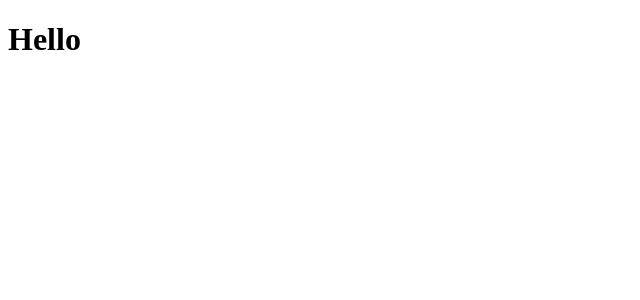
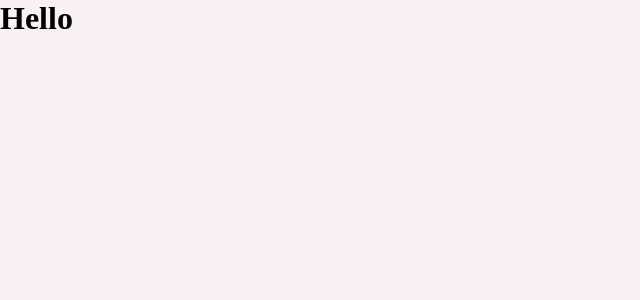
Before and after one commit to Gabrielhidro/dt.money-ignite, a React (Create React App) app: page / in a window 1280 px wide. Shown: the top 300 px of the page, without its empty margins (0-640 px from the left). Built offline with nearby package versions, Linux system fonts and the light colour scheme.

Commit message:
Create global style

```diff
--- a/public/index.html
+++ b/public/index.html
@@ -2,42 +2,12 @@
 <html lang="en">
   <head>
     <meta charset="utf-8" />
-    <link rel="icon" href="%PUBLIC_URL%/favicon.ico" />
     <meta name="viewport" content="width=device-width, initial-scale=1" />
-    <meta name="theme-color" content="#000000" />
-    <meta
-      name="description"
-      content="Web site created using create-react-app"
-    />
-    <link rel="apple-touch-icon" href="%PUBLIC_URL%/logo192.png" />
-    <!--
-      manifest.json provides metadata used when your web app is installed on a
-      user's mobile device or desktop. See https://developers.google.com/web/fundamentals/web-app-manifest/
-    -->
-    <link rel="manifest" href="%PUBLIC_URL%/manifest.json" />
-    <!--
-      Notice the use of %PUBLIC_URL% in the tags above.
-      It will be replaced with the URL of the `public` folder during the build.
-      Only files inside the `public` folder can be referenced from the HTML.
-
-      Unlike "/favicon.ico" or "favicon.ico", "%PUBLIC_URL%/favicon.ico" will
-      work correctly both with client-side routing and a non-root public URL.
-      Learn how to configure a non-root public URL by running `npm run build`.
-    -->
-    <title>React App</title>
+    <link rel="shortcut icon" href="favicon.png" type="image/png">
+    <title>dt.money</title>
   </head>
   <body>
     <noscript>You need to enable JavaScript to run this app.</noscript>
     <div id="root"></div>
-    <!--
-      This HTML file is a template.
-      If you open it directly in the browser, you will see an empty page.
-
-      You can add webfonts, meta tags, or analytics to this file.
-      The build step will place the bundled scripts into the <body> tag.
-
-      To begin the development, run `npm start` or `yarn start`.
-      To create a production bundle, use `npm run build` or `yarn build`.
-    -->
   </body>
 </html>
--- a/src/App.tsx
+++ b/src/App.tsx
@@ -1,8 +1,10 @@
 import styled from 'styled-components'
+import { GlobalStyles } from './styles/global';
 
 export function App() {
   return (
     <div className="App">
+      <GlobalStyles />
       <h1>Hello</h1>
     </div>
   );
--- /dev/null
+++ b/src/styles/global.ts
@@ -0,0 +1,45 @@
+import { createGlobalStyle } from "styled-components";
+
+export const GlobalStyles = createGlobalStyle`
+:root{
+  --background:  #f8f2f5;
+  --shape: #ffffff
+
+  -red: #e52e4d;
+  --blue: #5429cc;
+  --blue-light: #6933ff;
+
+  --text-title: #363f5f;
+  --text-body: #969cb3;
+}
+
+*{
+  margin: 0;
+  padding: 0;
+  box-sizing: border-box;
+}
+
+html {
+  @media (max-width: 1080px){
+    font-size: 93.75%;
+  }
+
+  @media (max-width: 720px){
+    font-size: 87.5%;
+  }
+}
+
+body {
+  background: var(--background);
+  -webkit-font-smoothing: antialiased;
+}
+
+button {
+  cursor: pointer;
+}
+
+[disabled]{
+  opacity: 0.6;
+  cursor: not-allowed;
+}
+`
```
